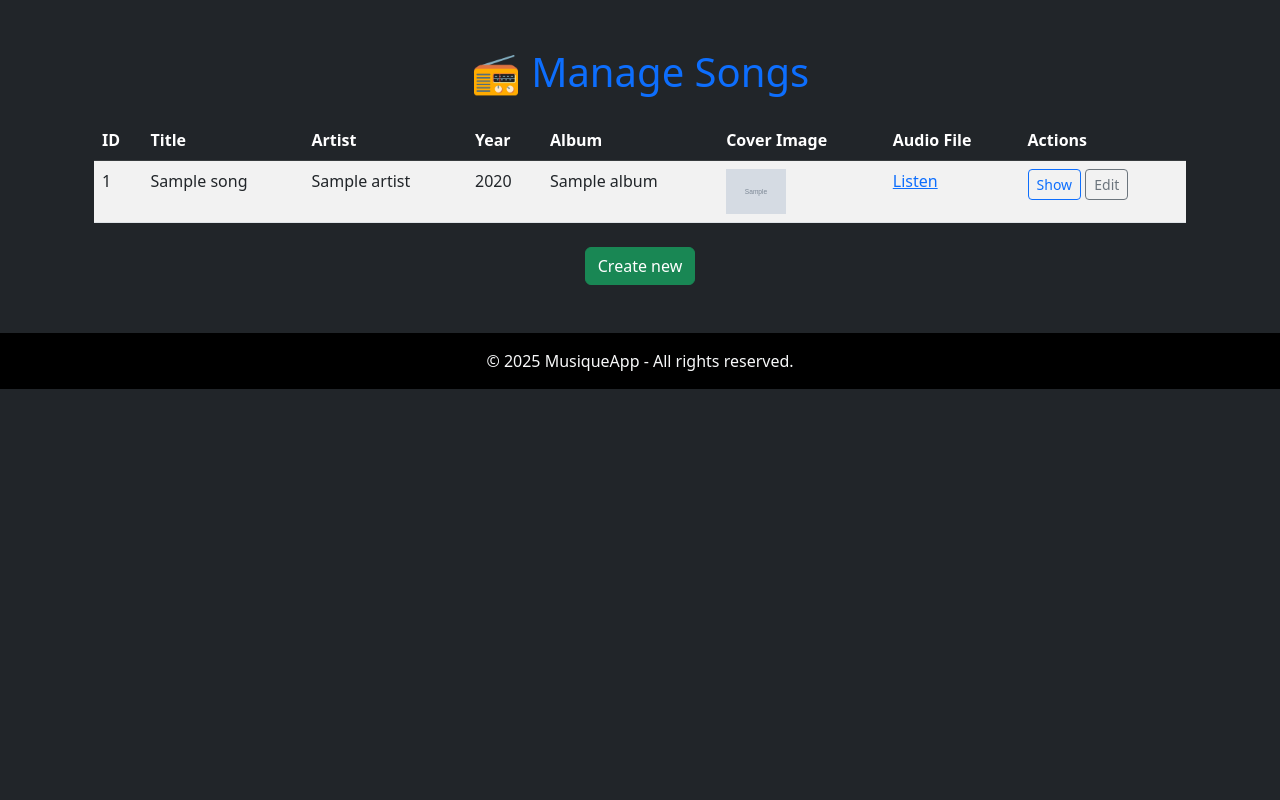
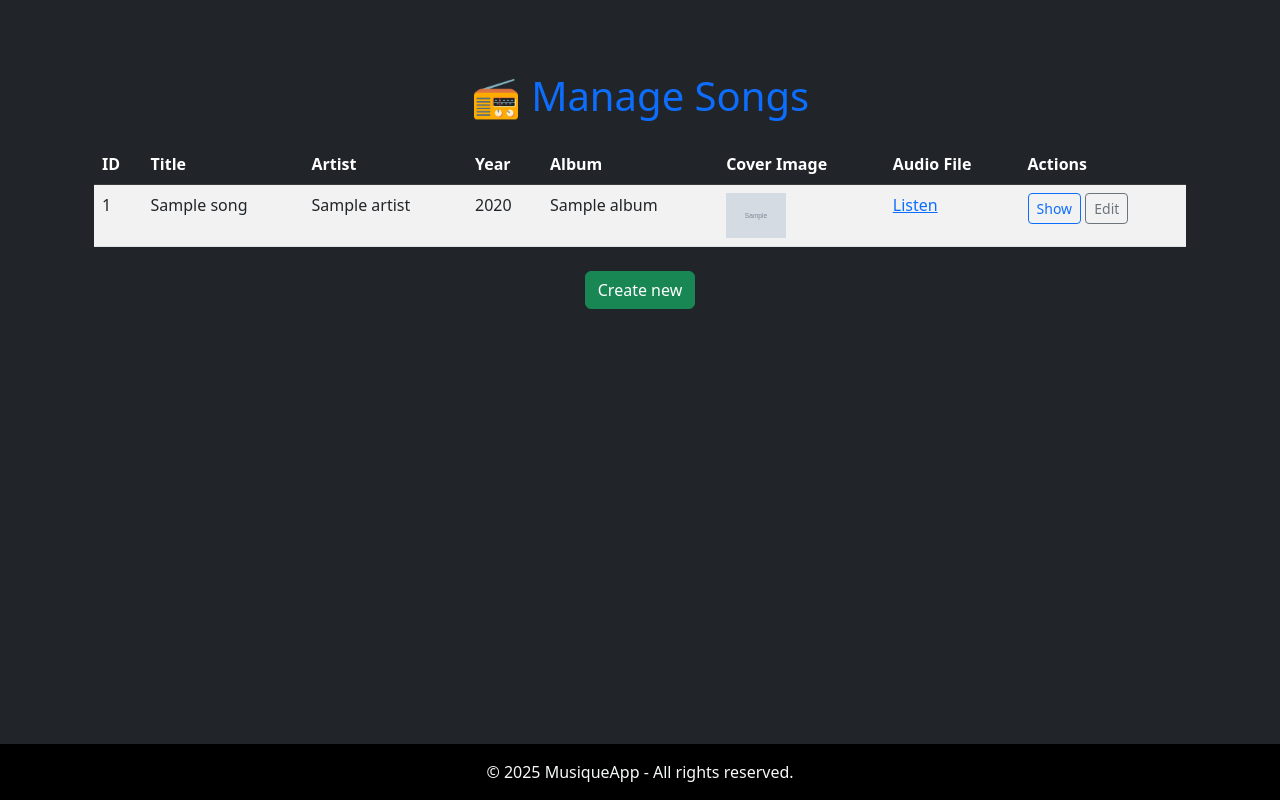
Before and after one commit to edenolam/liranyuzbegi, a Symfony app: template templates/admin/song/index.html.twig in a window 1280 px wide. Shown: the part 56-856 px from the top of the page. Before the commit the page ends 445 px from the top, so only its background shows below. Run offline with Twig, Linux system fonts and the light colour scheme; the template is opened without the code that fills it: most values are stand-ins (such as "Sample title", 1, 10 or a date in 2020); grey boxes marked "Sample" are stand-in pictures; some libraries are stand-ins or nearby versions.

Commit message:
debug contact retrait de messenger et footer sticky

```diff
--- a/templates/base.html.twig
+++ b/templates/base.html.twig
@@ -66,13 +66,15 @@
 </nav>
 
 
-<main class="container mt-5">
-    {% block body %}{% endblock %}
-</main>
+<div class="d-flex flex-column min-vh-100">
+    <main class="container mt-5 flex-grow-1">
+        {% block body %}{% endblock %}
+    </main>
 
-<footer class="text-center mt-5 p-3 bg-black">
-    <p class="mb-0">{{ 'footer_text'|trans }}</p>
-</footer>
+    <footer class="text-center p-3 bg-black">
+        <p class="mb-0">{{ 'footer_text'|trans }}</p>
+    </footer>
+</div>
 
 <script>
     function playAudio(index) {
--- a/templates/homepage.html.twig
+++ b/templates/homepage.html.twig
@@ -5,7 +5,7 @@
 {% block body %}
     <div class="container mt-5" dir="{{ app.request.locale == 'he' ? 'rtl' : 'ltr' }}">
         <h2 class="text-center text-light fw-bold">{{ 'latest_songs'|trans }}</h2>
-        <div class="row row-cols-1 row-cols-md-3 g-4 mt-4">
+        <div class="row row-cols-1 row-cols-md-4 g-4 mt-4">
             {% for song in latestSongs %}
                 <div class="col">
                     <div class="card shadow-lg border-0 h-100">
```
Also changed, not shown: src/Controller/ContactController.php (+9 -16 lines), 1 other file.
